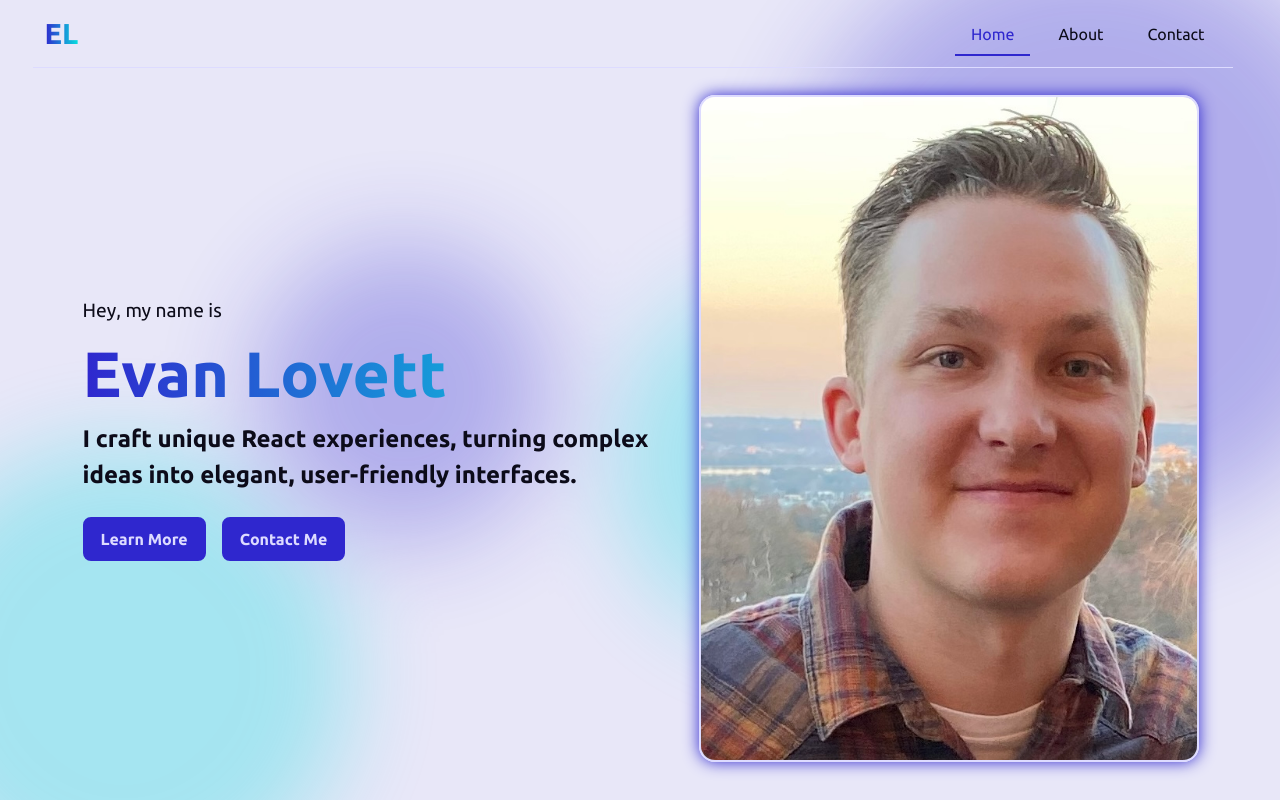
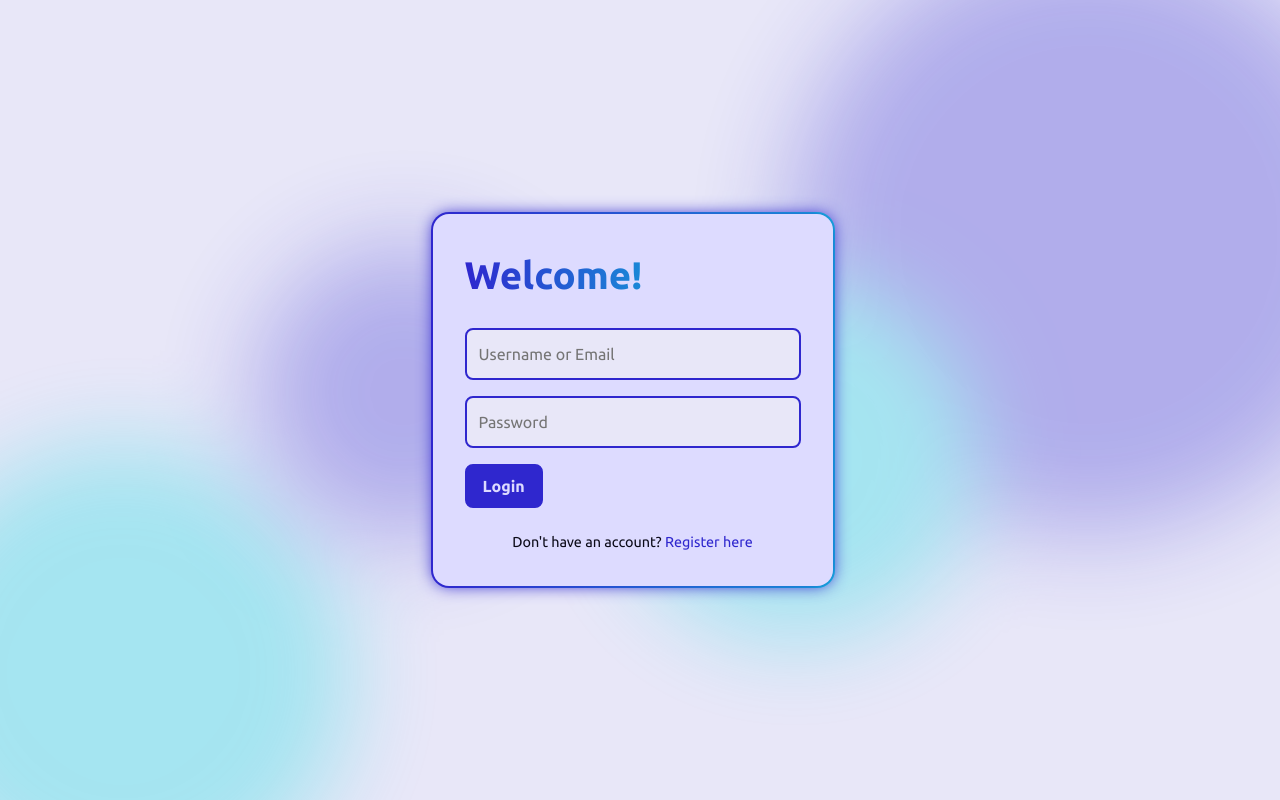
Before and after one commit to NotNotEvan/basic-flask-resume, a Flask app: page / in a window 1280 px wide. Run offline with Flask 3, Linux system fonts and the light colour scheme.

Commit message:
Init set up of login form and minor refactor

```diff
--- a/app.py
+++ b/app.py
@@ -8,16 +8,30 @@ providing basic routing and form handling functionality.
 from datetime import datetime
 from http import HTTPStatus
 from werkzeug.exceptions import BadRequest
-
-from flask import Flask, render_template, request, jsonify
+from flask import (
+    Flask,
+    redirect,
+    render_template,
+    request,
+    jsonify,
+    flash,
+    url_for,
+)
 
 # Initialize Flask app
 app = Flask(__name__)
 
 # Route constants
-URL_ROUTES = {"HOME": "/", "ABOUT": "/about", "CONTACT": "/contact"}
+URL_ROUTES = {
+    "LOGIN": "/",
+    "REGISTER": "/register",
+    "HOME": "/home",
+    "ABOUT": "/about",
+    "CONTACT": "/contact",
+}
 
 
+# HANDLERS
 @app.route(URL_ROUTES["CONTACT"], methods=["POST"])
 def handle_contact():
     """
@@ -43,7 +57,48 @@ def handle_contact():
         return jsonify({"error": str(e)}), HTTPStatus.BAD_REQUEST
 
 
-@app.route(URL_ROUTES["HOME"])
+@app.route(URL_ROUTES["REGISTER"], methods=["POST"])
+def handle_register():
+    """
+    Handles the register route's form submission.
+    """
+    username = request.form["username"]
+    password = request.form["password"]
+    error = None
+
+    # Validate form data
+    if not username:
+        error = "Username is required"
+    elif not password:
+        error = "Password is required"
+    flash(error)
+
+    # TODO: Encrypt and store credentials
+
+    if not error:
+        return redirect(url_for("login"))
+
+
+# ROUTES
+@app.route(URL_ROUTES["LOGIN"], methods=["GET", "POST"])
+def login():
+    """
+    Renders the login page template.
+    """
+    return render_template("login.html")
+
+
+@app.route(URL_ROUTES["REGISTER"], methods=["GET", "POST"])
+def register():
+    """
+    Renders the register page template.
+    """
+    if request.method == "POST":
+        return handle_register()
+    return render_template("register.html")
+
+
+@app.route("/home")
 def home():
     """
     Renders the home page template.
--- a/static/styles/index.css
+++ b/static/styles/index.css
@@ -115,6 +115,10 @@
   gap: 20px;
   min-height: calc(100vh - 80px);
   padding: 24px;
+}
+
+.no-nav {
+  height: 100vh;
 }
 
 .page-container {
@@ -494,3 +498,58 @@
     margin-left: 5px;
   }
 }
+
+/* LOGIN */
+.login-container {
+  display: flex;
+  justify-content: center;
+  align-items: center;
+  height: 100vh;
+  padding: 24px;
+}
+
+.login-form-wrapper {
+  background: var(--secondary);
+  padding: 32px;
+  border-radius: 16px;
+  width: 100%;
+  max-width: 400px;
+  position: relative;
+  display: flex;
+  flex-direction: column;
+  gap: 24px;
+  box-shadow: 0 0 16px var(--primary);
+}
+
+.login-form-wrapper::before {
+  content: "";
+  position: absolute;
+  inset: -2px;
+  border-radius: 18px;
+  background: var(--text-gradient);
+  z-index: -1;
+}
+
+.login-form {
+  display: flex;
+  flex-direction: column;
+  gap: 16px;
+}
+
+.login-form input {
+  padding: 12px;
+  border: 2px solid var(--primary);
+  border-radius: 8px;
+  width: 100%;
+  background: var(--background);
+}
+
+.login-form input:focus {
+  outline: none;
+  border-color: var(--accent);
+}
+
+.register-text {
+  text-align: center;
+  font-size: 0.9rem;
+}
--- a/templates/about.html
+++ b/templates/about.html
@@ -1,5 +1,5 @@
-{% extends "base.html" %} {% block title %}About{% endblock %} {% block content
-%} {% from "macros/tech_card.html" import tech_card %} {% from
+{% extends "base_layout.html" %} {% block title %}About{% endblock %} {% block
+content %} {% from "macros/tech_card.html" import tech_card %} {% from
 "macros/experience_table.html" import experience_table %}
 
 <div class="about-section-container">
--- a/templates/base.html
+++ b/templates/base_layout.html
@@ -57,15 +57,22 @@
         }
       });
     </script>
+    {% block scripts %}{% endblock %}
   </head>
   <body>
     {{ background_circles() }}
     <div class="container">
+      {% if session.get('user_id') %}
       <header class="header">{{ navbar() }}</header>
+      {% endif %}
 
       <!-- Main Content -->
       <main class="main">
-        <div class="content-container">{% block content %}{% endblock %}</div>
+        <div
+          class="content-container {% if not session.get('user_id') %}no-nav{% endif %}"
+        >
+          {% block content %}{% endblock %}
+        </div>
       </main>
     </div>
   </body>
--- a/templates/contact.html
+++ b/templates/contact.html
@@ -1,5 +1,5 @@
 {% from "macros/contact_form.html" import contact_form %}
-{% extends "base.html" %} {% block title %}Contact{% endblock %} {% block
+{% extends "base_layout.html" %} {% block title %}Contact{% endblock %} {% block
 content %}
 <div class="contact-container">
   <!-- TITLE -->
--- a/templates/home.html
+++ b/templates/home.html
@@ -1,5 +1,5 @@
-{% extends "base.html" %} {% block title %}Home{% endblock %} {% block content
-%}
+{% extends "base_layout.html" %} {% block title %}Home{% endblock %} {% block
+content %}
 <div class="home-container">
   <!-- Home Title -->
   <div class="home-title">
--- /dev/null
+++ b/templates/login.html
@@ -0,0 +1,22 @@
+{% extends "base_layout.html" %} {% block title %}Login{% endblock %} {% block
+content %}
+<div class="login-container">
+  <div class="login-form-wrapper">
+    <h3 class="title-gradient">Welcome!</h3>
+    <form class="login-form" method="POST">
+      <input
+        type="text"
+        name="username"
+        placeholder="Username or Email"
+        required
+      />
+      <input type="password" name="password" placeholder="Password" required />
+      <button type="submit" class="base-button cta-button">Login</button>
+    </form>
+    <p class="register-text">
+      Don't have an account?
+      <a href="{{ url_for('register') }}" class="link">Register here</a>
+    </p>
+  </div>
+</div>
+{% endblock %}
```
